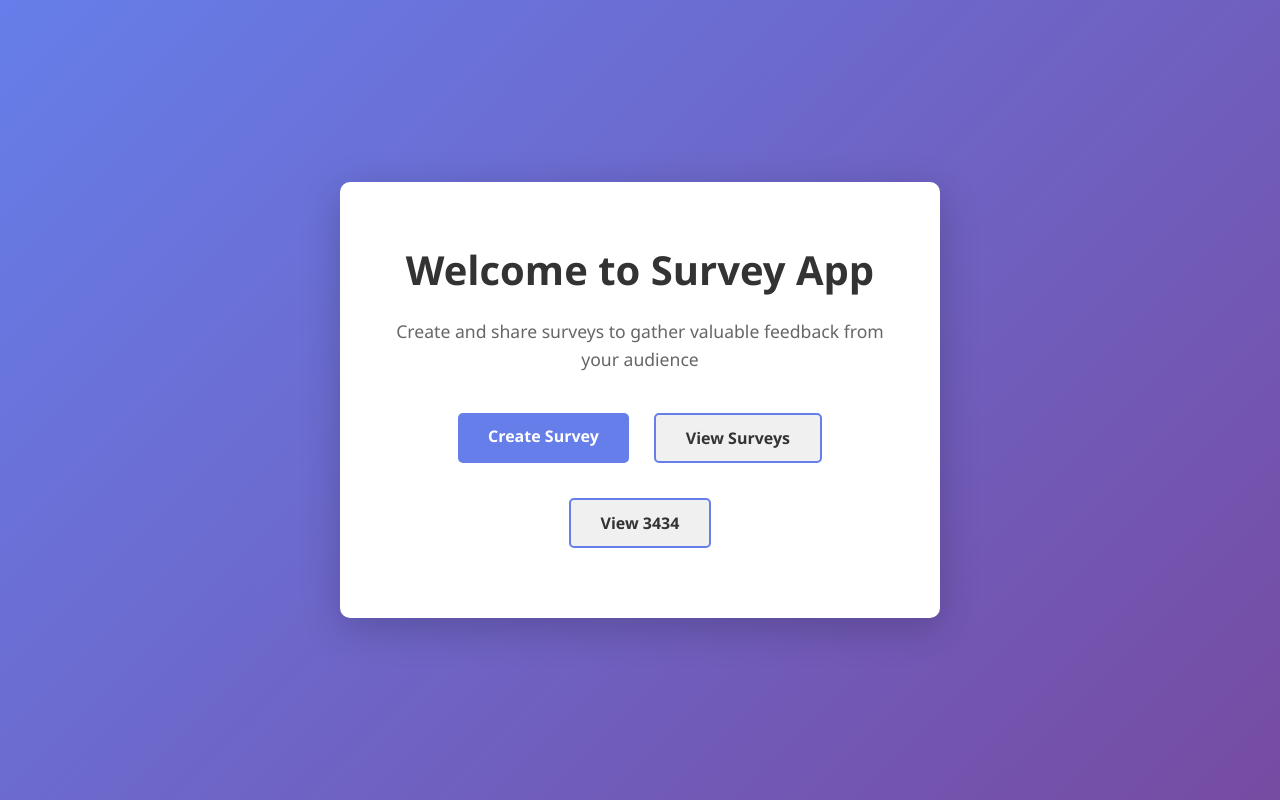
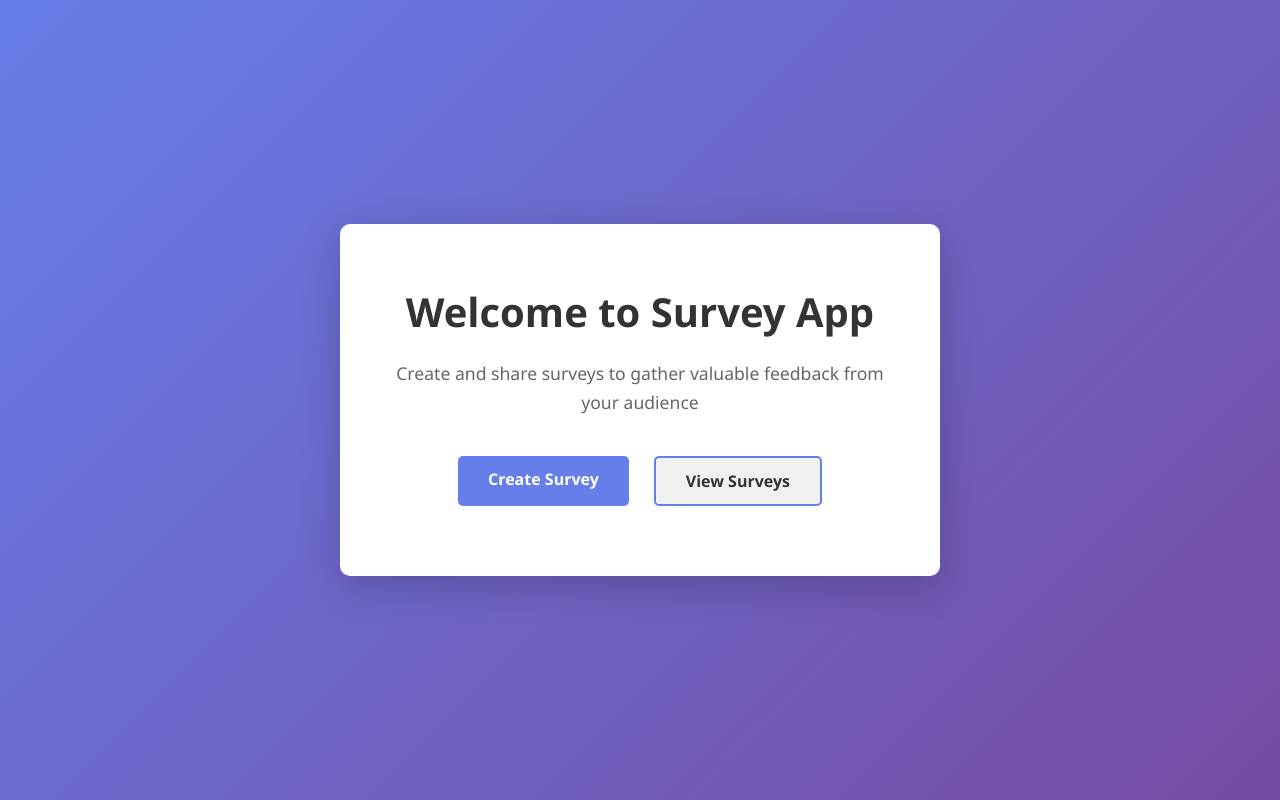
Before and after one commit to ddpldeveloperahul/survey-cors, a Django app: page / in a window 1280 px wide. Run offline with Django 5.2, Linux system fonts and the light colour scheme; parts of the project's set-up code (start-up, migrations or seed data) failed here and were passed over.

Commit message:
add the new uppdate

```diff
--- a/survey_app/templates/home.html
+++ b/survey_app/templates/home.html
@@ -90,7 +90,7 @@
         <div class="button-group">
             <a href="#create" class="btn-primary">Create Survey</a>
             <a href="#view" class="btn-secondary">View Surveys</a>
-            <a href="#view" class="btn-secondary">View 3434</a>
+
 
         </div>
     </div>
```
